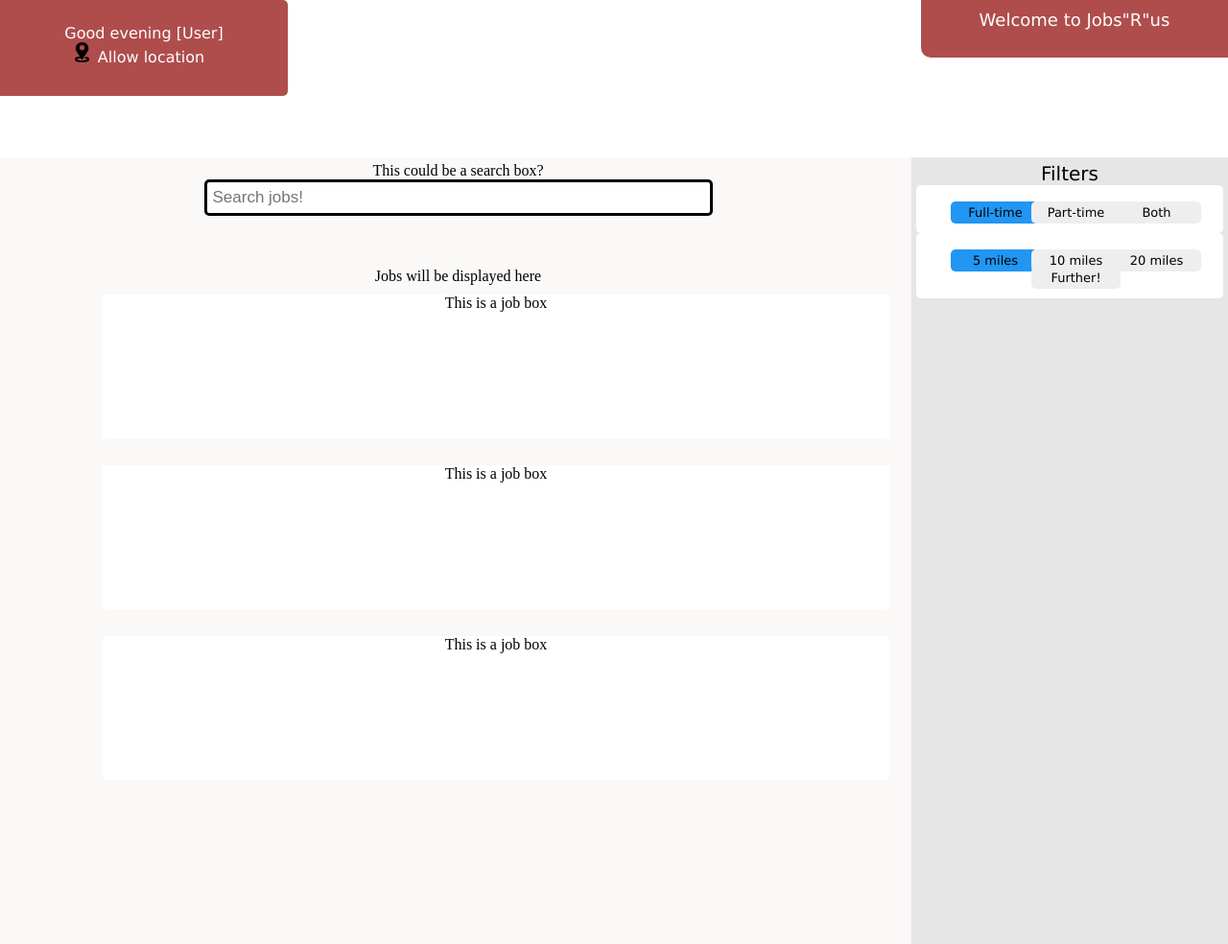
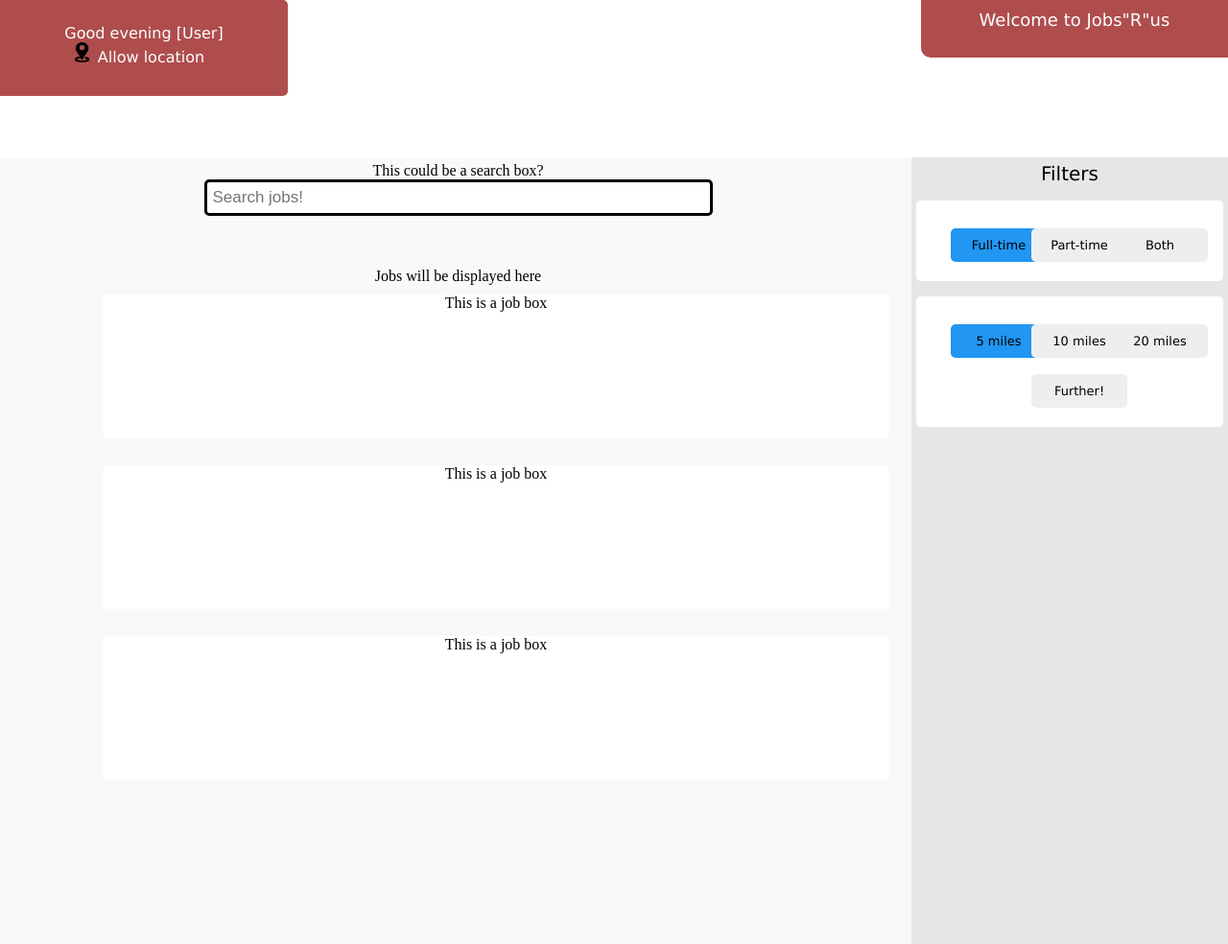
Before and after one commit to Owen-SS/Software-Engineering-Assignment, a Flask app: page / in a window 1280 px wide. Shown: the whole page at 96% size. Run offline with Flask 2, Linux system fonts and the light colour scheme.

Commit message:
Changed filter buttons

```diff
--- a/static/css/style.css
+++ b/static/css/style.css
@@ -137,7 +137,6 @@ body {
 
 .container {
     width: 25%;
-    height: auto;
     display: inline-block;
     position: relative;
     cursor: pointer;
@@ -156,10 +155,10 @@ body {
     font-size: small;
     font-family: 'Lucida Sans', 'Lucida Sans Regular', 'Lucida Grande', 'Lucida Sans Unicode', Geneva, Verdana, sans-serif;
     text-align: center;
-    position: absolute;
+    float: left;
     left: 0;
-    padding: 4px;
-    width: 85px;
+    padding: 10px;
+    width: 100%;
     background-color: #eee;
     border-radius: 5px;
 }
@@ -182,6 +181,7 @@ body {
 }
 
 #filterOption{
+    margin-top: 5%;
     width: 100%;
     background-color: white;
     position: relative;
```
